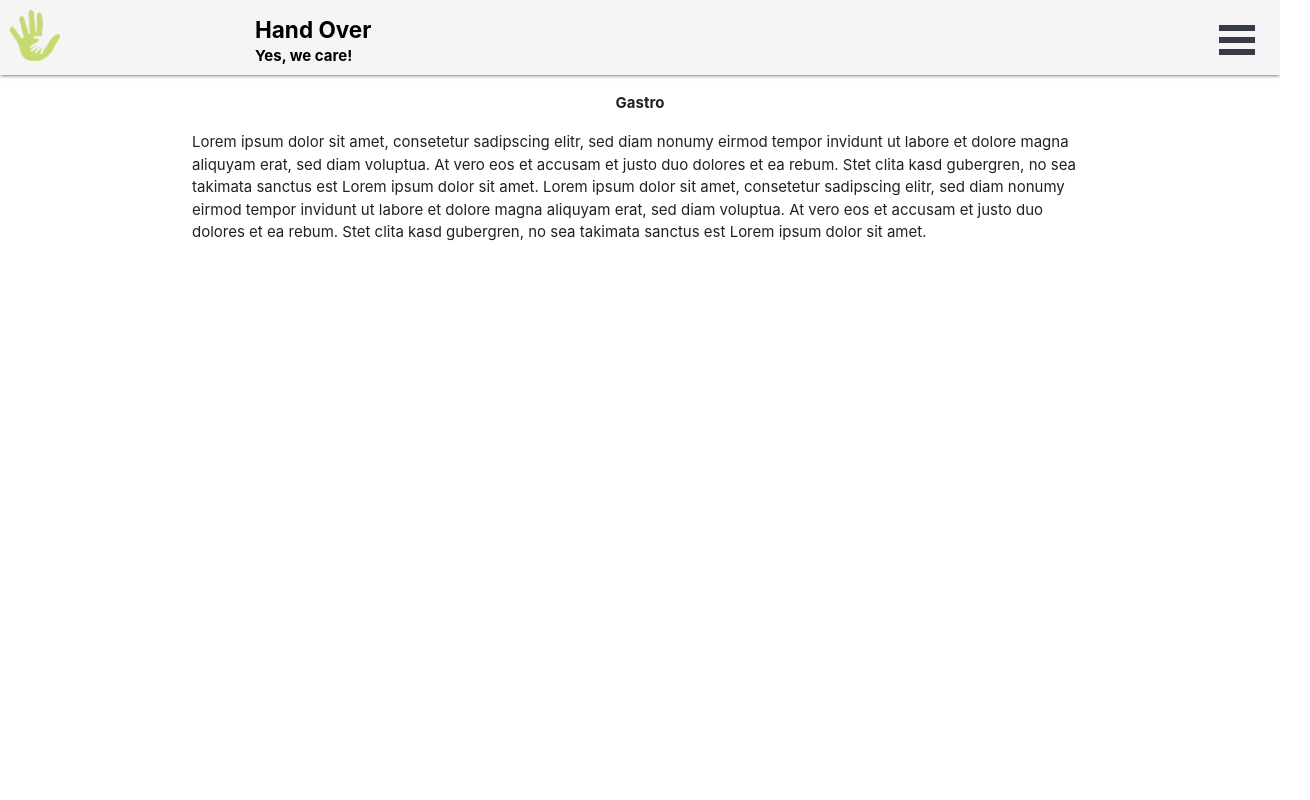
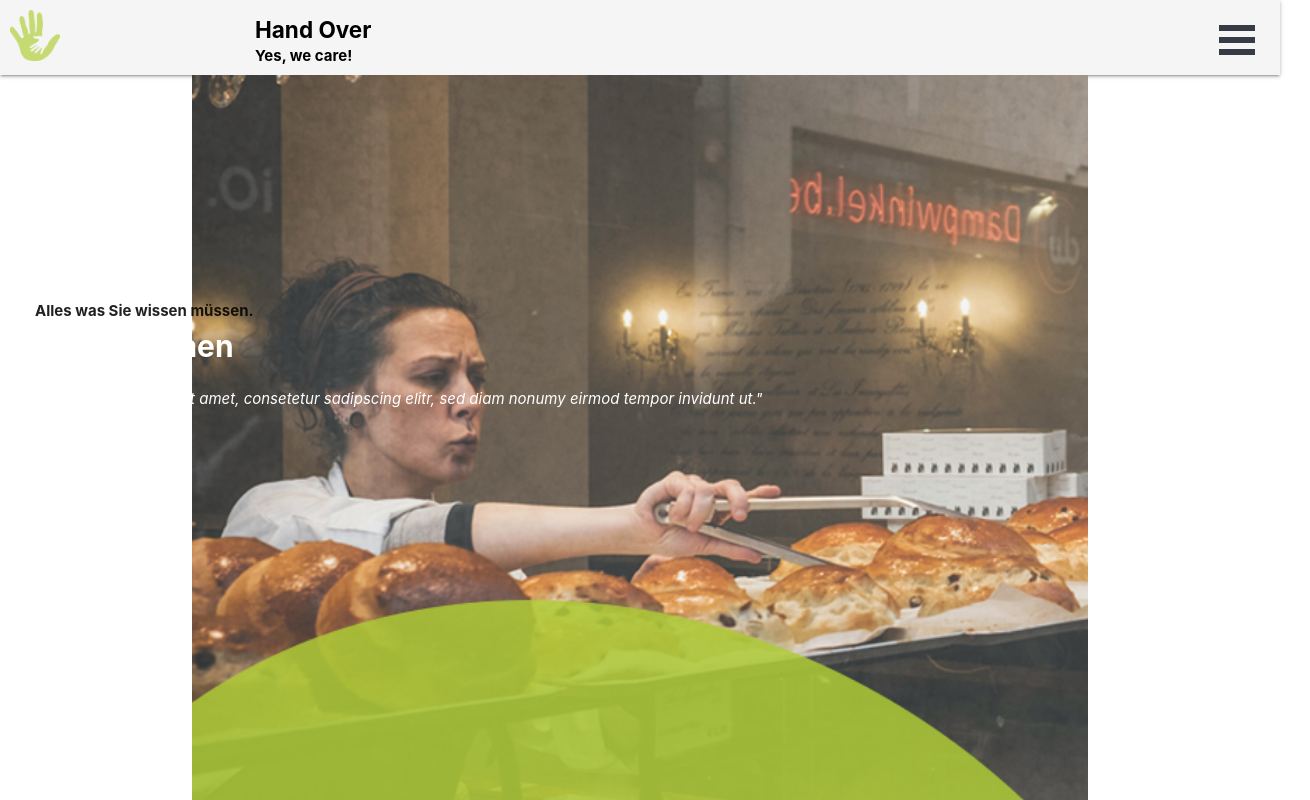
Before and after one commit to lmj0415/TL_Group5_HandOver, a React (Create React App) app in the folder client/: page /gastro in a window 1280 px wide. Shown: the top 800 px of the page, 1310 px wide, since content can reach past the window. Built offline with nearby package versions, Linux system fonts and the light colour scheme.

Commit message:
Update Intro Gastro page (NC)

```diff
--- a/client/src/components/Gastro.js
+++ b/client/src/components/Gastro.js
@@ -1,11 +1,24 @@
 import React from 'react'
+import Intro_Gastro from '../Intro_Gastro.jpg'
 
 const Gastro = () => {
     return (
-        <div className="container">
-            <h4 className="center">Gastro</h4>
-            <p>Lorem ipsum dolor sit amet, consetetur sadipscing elitr, sed diam nonumy eirmod tempor invidunt ut labore et dolore magna aliquyam erat, sed diam voluptua. At vero eos et accusam et justo duo dolores et ea rebum. Stet clita kasd gubergren, no sea takimata sanctus est Lorem ipsum dolor sit amet. Lorem ipsum dolor sit amet, consetetur sadipscing elitr, sed diam nonumy eirmod tempor invidunt ut labore et dolore magna aliquyam erat, sed diam voluptua. At vero eos et accusam et justo duo dolores et ea rebum. Stet clita kasd gubergren, no sea takimata sanctus est Lorem ipsum dolor sit amet.</p>
+     <div className="container">
+        <div className="Intro-Module">
+            <img src={Intro_Gastro} alt="Man looking into the streets"/>
+            <div className="Text-Element">
+                <p>Alles was Sie wissen müssen.</p>
+                <h1 className="center">Gastronomen</h1>
+                <p className="italic">"Lorem ipsum dolor sit amet, consetetur sadipscing elitr, sed diam nonumy eirmod tempor invidunt ut."</p>
+            </div>
         </div>
+
+        <div className="Brand-Text">
+            <h2>Together we are better. <br/>Let's enrich social life.</h2>
+            <p>Fate is not always kind. Some of us have to face difficulties in their lives which are sometimes hart to overcome. Therefore not all of us are able to participate in social life due to low income levels or other challenges.
+               <br/>A small gesture of kindness can help in multiple ways. With a small donation a meal can be shared.</p>
+        </div>
+    </div>
     )
 }
 
--- a/client/src/components/Home.js
+++ b/client/src/components/Home.js
@@ -1,4 +1,5 @@
 import React from 'react'
+import {Link} from 'react-router-dom'
 import Intro from '../Intro.jpg'
 import Gastro from '../Gastro.jpg'
 import Needy from '../Needy.jpg'
@@ -25,19 +26,25 @@ const Home = () => {
 
             <div className="Target-Groups">
                 <div className="Target-Group-1">
+                    <Link to="/gastro">
                         <img src={Gastro} alt="Woman in backer shop"/>
                         <h3 className="Title-Group-1">Gastro</h3>
                         <button className="btn-1"> Mehr erfahren</button>
+                    </Link>
                 </div>
                 <div className="Target-Group-2">
+                    <Link to="/donator">
                         <img src={Donator} alt="Money in hands"/>
                         <h3 className="Title-Group-2">Donator</h3>
                         <button className="btn-2"> Mehr erfahren</button>
+                    </Link>
                 </div>
                 <div className="Target-Group-3">
+                    <Link to="/needy">
                         <img src={Needy} alt="Homeless on the streets"/>
                         <h3 className="Title-Group-3">Needy</h3>
                         <button className="btn-3"> Mehr erfahren</button>
+                    </Link>
                 </div>
             </div>
 
--- a/client/src/components/Navbar.js
+++ b/client/src/components/Navbar.js
@@ -19,9 +19,9 @@ class Navbar extends React.Component {
             <h2>Yes, we care!</h2>
             <Menu right>
               <Link id="home" className="menu-item" to="/">Home</Link>
-              <Link id="about" className="menu-item" to="/needy">Needy</Link>
-              <Link id="about" className="menu-item" to="/donator">Donator</Link>
-              <Link id="about" className="menu-item" to="/gastro">Gastro</Link>
+              <Link id="needy" className="menu-item" to="/needy">Needy</Link>
+              <Link id="donator" className="menu-item" to="/donator">Donator</Link>
+              <Link id="gastro" className="menu-item" to="/gastro">Gastro</Link>
               <Link id="contact" className="menu-item" to="/contact">Contact</Link>
               <Link onClick={ this.showSettings } className="menu-item--small" to="">Settings</Link>
             </Menu>
--- a/client/src/index.css
+++ b/client/src/index.css
@@ -320,10 +320,20 @@ Note: Beware of modifying this element as it can break the animations - you shou
 
 .Text-Element p {
   padding-left: 5px;
-  padding-top: 10px;
+  padding-top: 5px;
   margin-bottom: 2px;
   text-align: left;
   font-weight: bold;
+}
+.Text-Element .italic {
+  padding-left: 5px;
+  padding-top: 5px;
+  padding-right: 50px;
+  margin-bottom: 2px;
+  text-align: left;
+  font-weight: normal;
+  font-style: italic;
+  color: white;
 }
 
 .Brand-Text,
```
Also changed, not shown: client/src/Intro_Gastro.jpg (added). Lines whose indentation alone changed are shown as unchanged.
